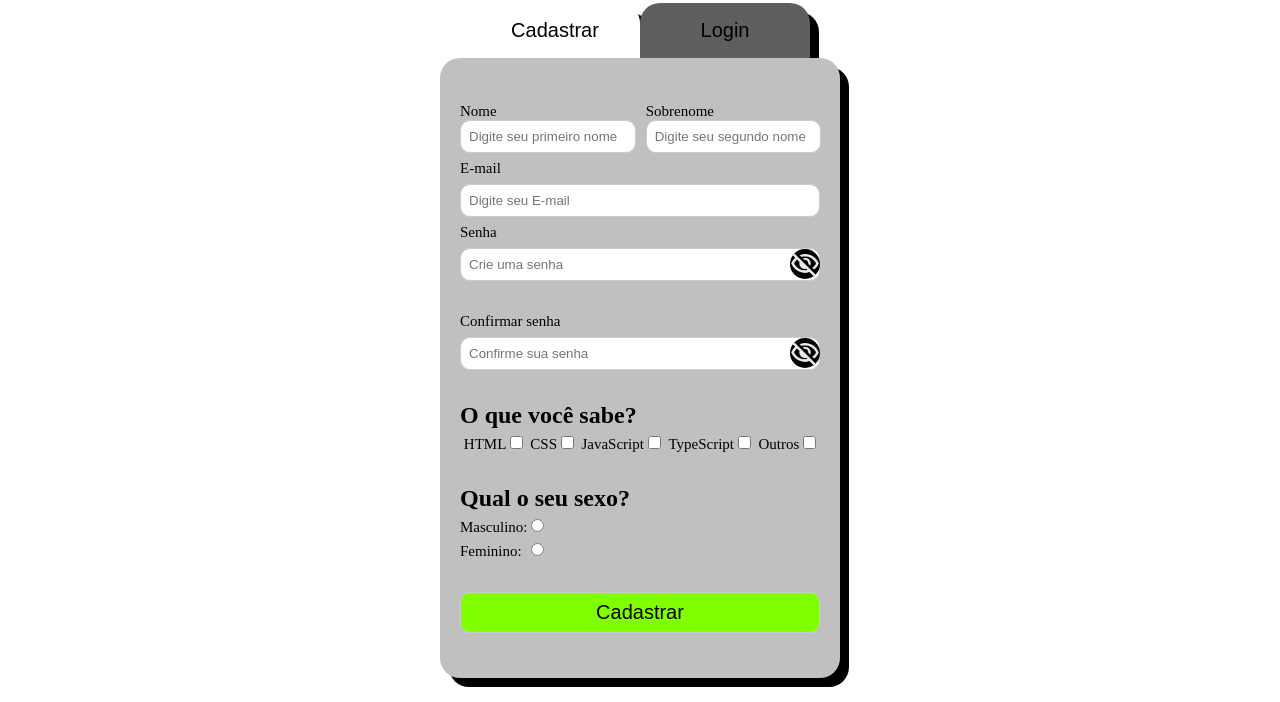
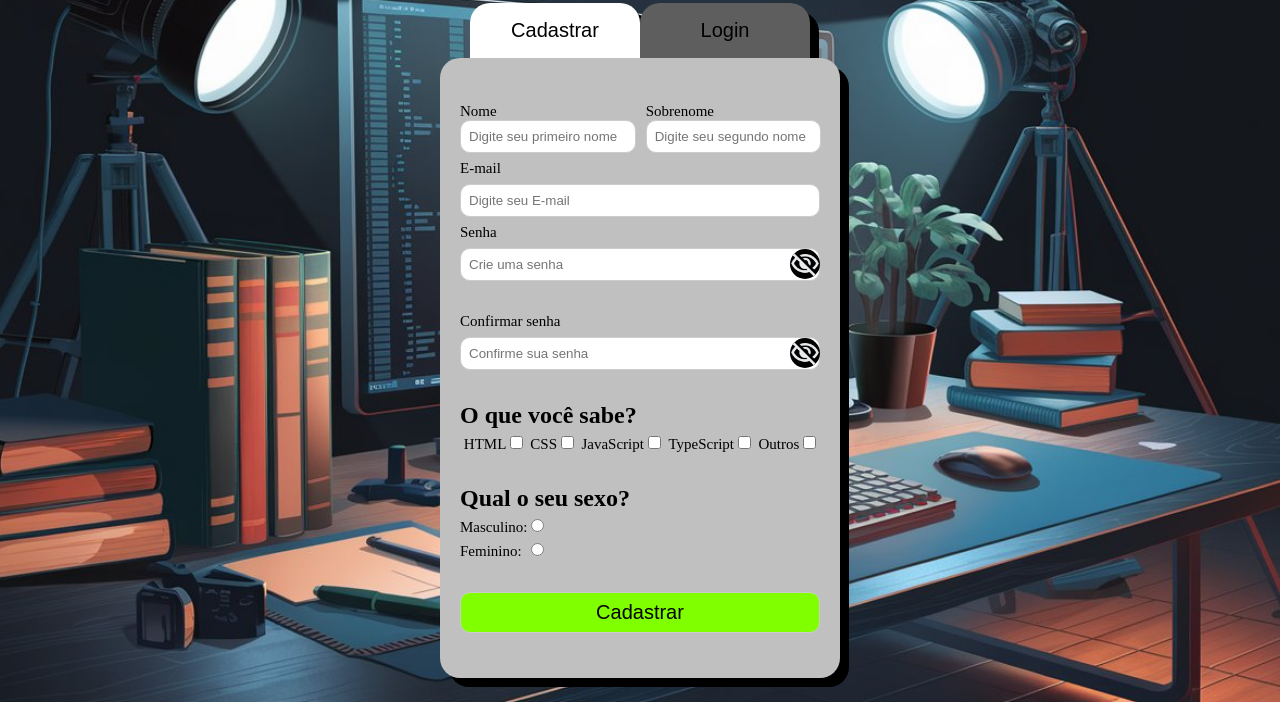
Before and after one commit to Carmo22b/FormularioValidacao, a plain HTML site: page index.html in a window 1280 px wide. Shown: the part 98-800 px from the top of the page. Drawn offline with Linux system fonts and the light colour scheme.

Commit message:
Update style.css_5

```diff
--- a/css/style.css
+++ b/css/style.css
@@ -5,7 +5,7 @@
 }
 
 body {
-    background-image: url(./SRC/imgs/a-cinematic-shot-of-a-dark-room-with-a-high-tech-s-h7WqNn6YTIyimNUzcki0DA-OxwKibA6SOe6jWGDwJw9fQ.jpeg);
+    background-image: url(/SRC/imgs/a-cinematic-shot-of-a-dark-room-with-a-high-tech-s-h7WqNn6YTIyimNUzcki0DA-OxwKibA6SOe6jWGDwJw9fQ.jpeg);
     background-repeat: no-repeat;
     background-position: center;
     background-size: cover;
```
